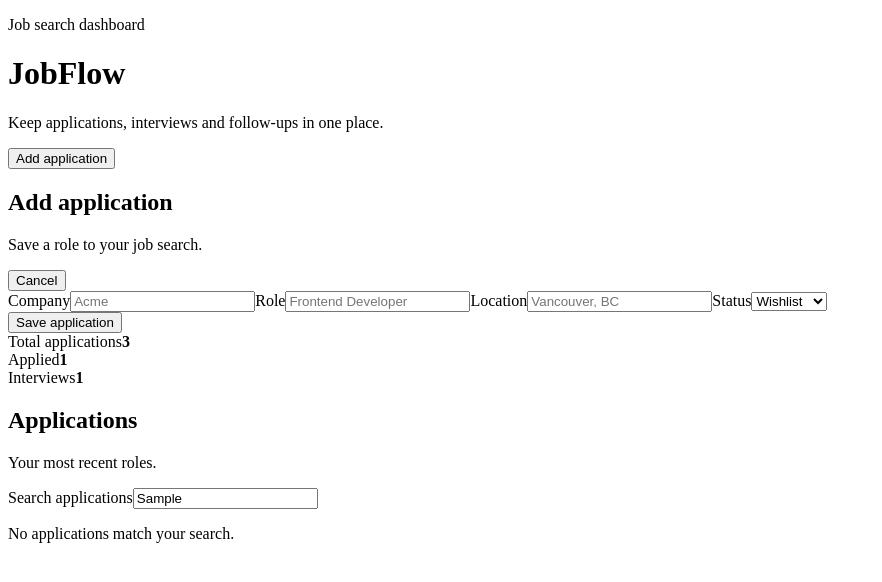
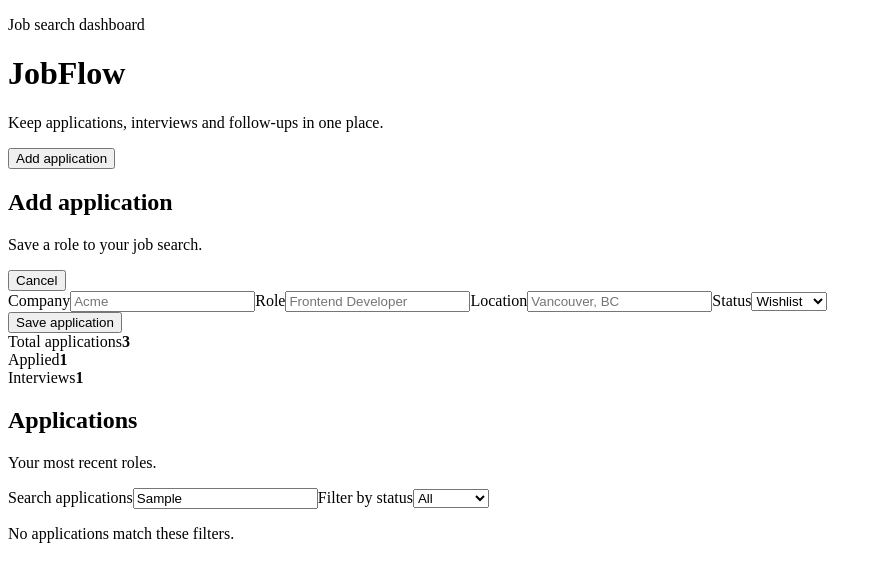
Before and after one commit to RimzimM/jobflow-ai-job-tracker, a React (Vite) app: page / in a window 1280 px wide. Both pictures are taken after typing "Sample" into the empty fields and a click on the button "Add application". Shown: the top 582 px of the page, without its empty margins (0-882 px from the left). Built offline with nearby package versions, Linux system fonts and the light colour scheme; the HTML template or start-up script is replaced by a standard one.

Commit message:
filter applications by status

```diff
--- a/src/App.tsx
+++ b/src/App.tsx
@@ -2,26 +2,30 @@ import { useMemo, useState } from 'react'
 import ApplicationForm from './components/ApplicationForm'
 import StatCard from './components/StatCard'
 import { applications as initialApplications } from './data/applications'
-import type { JobApplication } from './types/application'
+import type { ApplicationStatus, JobApplication } from './types/application'
+
+const statusOptions: Array<ApplicationStatus | 'All'> = ['All', 'Wishlist', 'Applied', 'Interview', 'Offer', 'Closed']
 
 function App() {
   const [applications, setApplications] = useState(initialApplications)
   const [showForm, setShowForm] = useState(false)
   const [searchTerm, setSearchTerm] = useState('')
+  const [statusFilter, setStatusFilter] = useState<ApplicationStatus | 'All'>('All')
   const appliedCount = applications.filter((job) => job.status === 'Applied').length
   const interviewCount = applications.filter((job) => job.status === 'Interview').length
 
   const visibleApplications = useMemo(() => {
     const query = searchTerm.trim().toLowerCase()
 
-    if (!query) return applications
+    return applications.filter((job) => {
+      const matchesSearch = !query || [job.role, job.company, job.location].some((value) =>
+        value.toLowerCase().includes(query),
+      )
+      const matchesStatus = statusFilter === 'All' || job.status === statusFilter
 
-    return applications.filter((job) =>
-      [job.role, job.company, job.location].some((value) =>
-        value.toLowerCase().includes(query),
-      ),
-    )
-  }, [applications, searchTerm])
+      return matchesSearch && matchesStatus
+    })
+  }, [applications, searchTerm, statusFilter])
 
   const addApplication = (application: JobApplication) => {
     setApplications((current) => [application, ...current])
@@ -57,6 +61,7 @@ function App() {
             <h2>Applications</h2>
             <p>Your most recent roles.</p>
           </div>
+          <div className="application-filters">
             <label className="search-field">
               <span className="sr-only">Search applications</span>
               <input
@@ -66,6 +71,16 @@ function App() {
                 onChange={(event) => setSearchTerm(event.target.value)}
               />
             </label>
+            <label>
+              <span className="sr-only">Filter by status</span>
+              <select
+                value={statusFilter}
+                onChange={(event) => setStatusFilter(event.target.value as ApplicationStatus | 'All')}
+              >
+                {statusOptions.map((status) => <option key={status}>{status}</option>)}
+              </select>
+            </label>
+          </div>
         </div>
 
         <div className="application-list">
@@ -83,7 +98,7 @@ function App() {
               </div>
             </article>
           )) : (
-            <p className="empty-state">No applications match your search.</p>
+            <p className="empty-state">No applications match these filters.</p>
           )}
         </div>
       </section>
```
Lines whose indentation alone changed are shown as unchanged.
